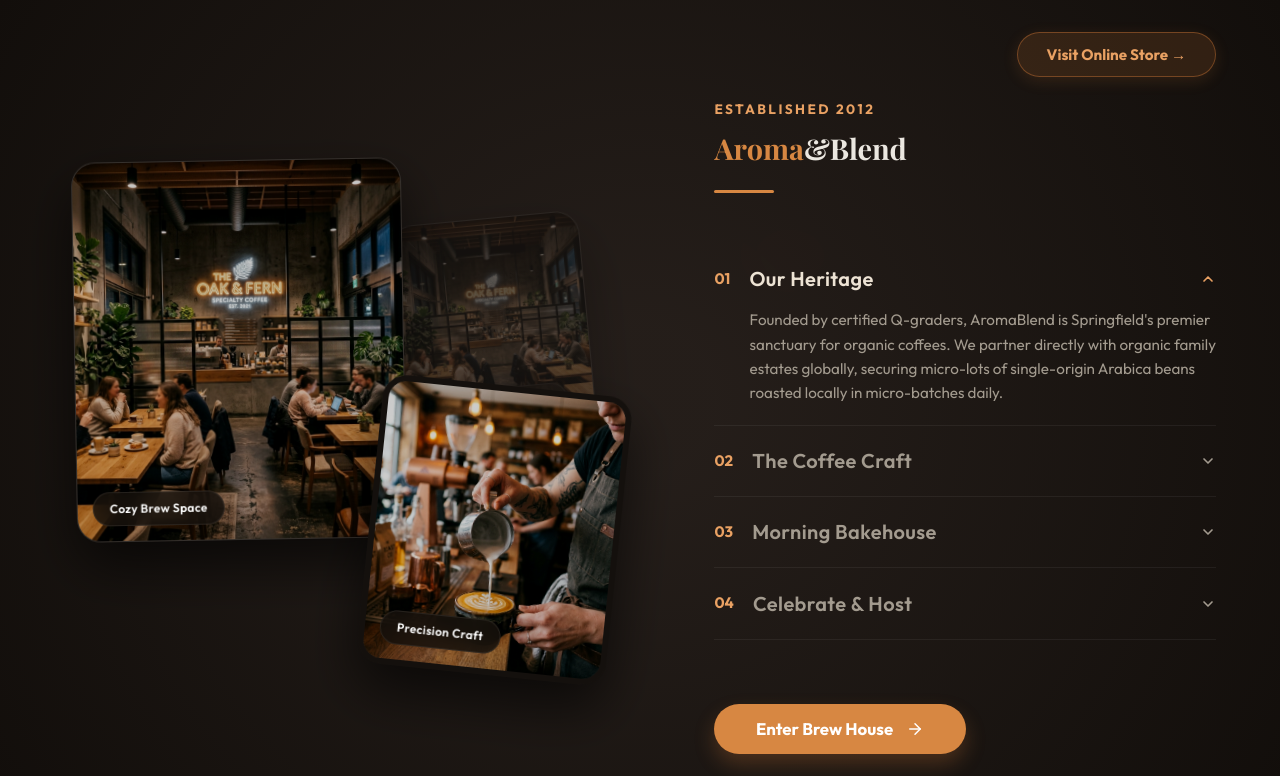
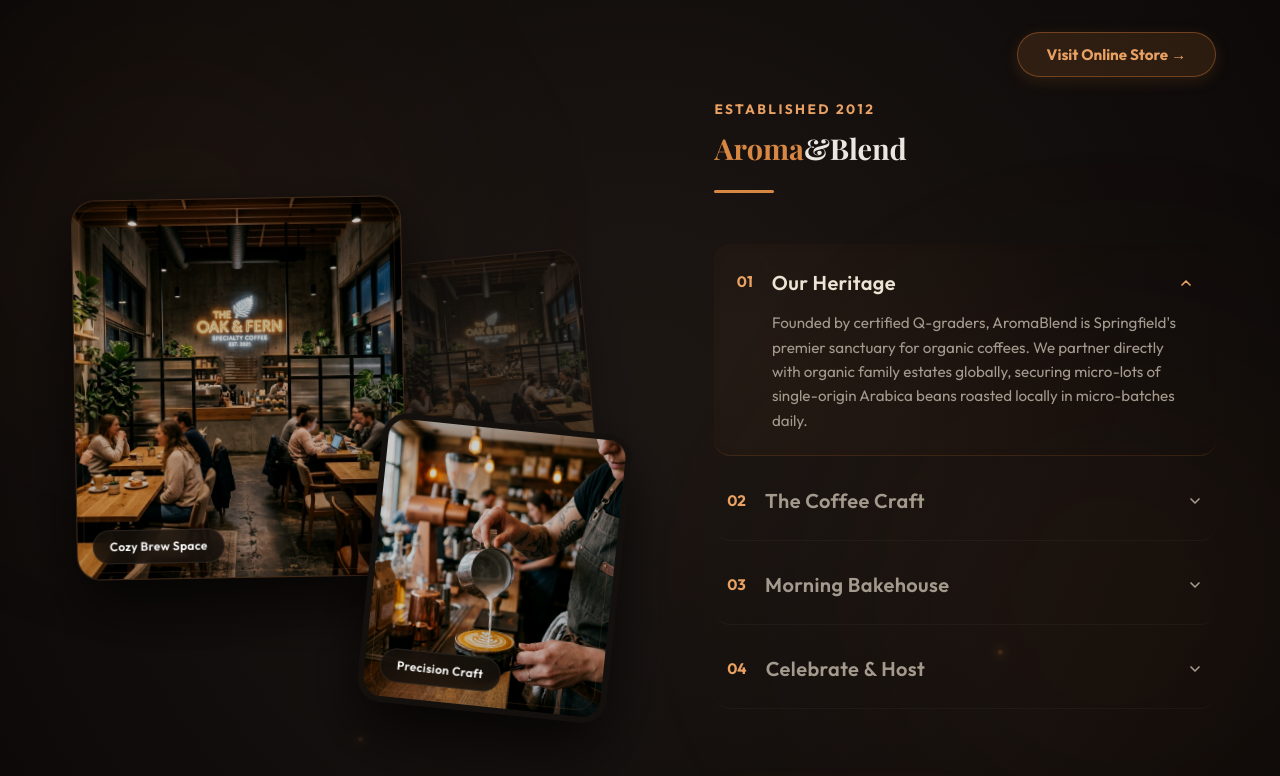
Before and after one commit to aryn247/cafe-demo, a website built with Vite: page index.html in a window 1280 px wide. Shown: the top 776 px of the page. Built offline with nearby package versions, Linux system fonts and the light colour scheme; animation ran at ten frames a second; files whose address does not match are found by name; a web font is replaced by a local one.

Commit message:
design: upgrade welcome gateway screen with floating sparks, warm gradients, luxury framing outlines, and cinematic zoom-out split transition

```diff
--- a/index.html
+++ b/index.html
@@ -13,6 +13,19 @@
   <body>
     <!-- Welcome Full-Page Overlay Page (Asymmetric Magazine Design) -->
     <div class="welcome-overlay" id="welcome-screen">
+      <!-- Ambient Luxury Glow Effects -->
+      <div class="welcome-ambient-glow glow-1"></div>
+      <div class="welcome-ambient-glow glow-2"></div>
+
+      <!-- Living Embers Floating Particle Effect -->
+      <div class="welcome-particles">
+        <div class="warm-particle p-1"></div>
+        <div class="warm-particle p-2"></div>
+        <div class="warm-particle p-3"></div>
+        <div class="warm-particle p-4"></div>
+        <div class="warm-particle p-5"></div>
+      </div>
+
       <!-- Visit Online Store Header Gateway (Top-Right) -->
       <div class="welcome-header-bar">
         <button id="welcome-visit-store-btn" class="welcome-store-btn">Visit Online Store &rarr;</button>
--- a/src/main.js
+++ b/src/main.js
@@ -175,7 +175,10 @@
 function setupEventListeners() {
   // Welcome Overlay click
   const closeWelcome = () => {
-    dom.welcomeScreen.classList.add('fade-out');
+    dom.welcomeScreen.classList.add('exit-active');
+    setTimeout(() => {
+      dom.welcomeScreen.classList.add('fade-out');
+    }, 700);
   };
   dom.welcomeEnterBtnMain.addEventListener('click', closeWelcome);
   dom.welcomeVisitStoreBtn.addEventListener('click', closeWelcome);
--- a/src/style.css
+++ b/src/style.css
@@ -59,10 +59,10 @@
   left: 0;
   width: 100vw;
   height: 100vh;
-  background: radial-gradient(circle at center, rgba(37, 30, 26, 0.99) 10%, rgba(18, 14, 11, 1) 100%);
+  background: radial-gradient(circle at center, rgba(28, 22, 19, 0.99) 10%, rgba(12, 9, 8, 1) 100%);
   backdrop-filter: blur(25px);
   z-index: 1000;
-  transition: opacity 0.8s cubic-bezier(0.16, 1, 0.3, 1), transform 0.8s cubic-bezier(0.16, 1, 0.3, 1);
+  transition: opacity 0.8s cubic-bezier(0.16, 1, 0.3, 1), transform 0.8s cubic-bezier(0.16, 1, 0.3, 1), background 0.8s ease, backdrop-filter 0.8s ease;
   overflow-y: auto;
   padding: 4rem 5%;
   display: block;
@@ -70,8 +70,95 @@
 
 .welcome-overlay.fade-out {
   opacity: 0;
-  transform: scale(1.06);
+  transform: scale(1.04);
   pointer-events: none;
+}
+
+/* Cinematic Split Exit Transformations */
+.welcome-overlay.exit-active {
+  background: radial-gradient(circle at center, rgba(28, 22, 19, 0) 10%, rgba(12, 9, 8, 0) 100%) !important;
+  backdrop-filter: blur(0px) !important;
+}
+
+.welcome-overlay.exit-active .welcome-collage {
+  transform: scale(0.92) translateX(-120px) rotate(-6deg) !important;
+  opacity: 0 !important;
+}
+
+.welcome-overlay.exit-active .welcome-editorial {
+  transform: scale(0.94) translateX(120px) rotate(2deg) !important;
+  opacity: 0 !important;
+}
+
+/* Ambient Drifting Glow Spheres */
+.welcome-ambient-glow {
+  position: absolute;
+  width: 700px;
+  height: 700px;
+  border-radius: 50%;
+  background: radial-gradient(circle, rgba(217, 125, 56, 0.06) 0%, transparent 70%);
+  filter: blur(90px);
+  pointer-events: none;
+  z-index: 0;
+}
+
+.welcome-ambient-glow.glow-1 {
+  top: -15%;
+  left: -15%;
+  animation: drift-glow-1 25s ease-in-out infinite alternate;
+}
+
+.welcome-ambient-glow.glow-2 {
+  bottom: -20%;
+  right: -15%;
+  animation: drift-glow-2 30s ease-in-out infinite alternate;
+}
+
+@keyframes drift-glow-1 {
+  0% { transform: translate(0, 0) scale(1); }
+  100% { transform: translate(140px, 90px) scale(1.25); }
+}
+
+@keyframes drift-glow-2 {
+  0% { transform: translate(0, 0) scale(1.15); }
+  100% { transform: translate(-120px, -100px) scale(0.9); }
+}
+
+/* Living Embers Floating Particle System */
+.welcome-particles {
+  position: absolute;
+  top: 0;
+  left: 0;
+  width: 100%;
+  height: 100%;
+  overflow: hidden;
+  pointer-events: none;
+  z-index: 1;
+}
+
+.warm-particle {
+  position: absolute;
+  width: 4px;
+  height: 4px;
+  border-radius: 50%;
+  background: rgba(217, 125, 56, 0.35);
+  box-shadow: 0 0 10px rgba(217, 125, 56, 0.7);
+  opacity: 0;
+  bottom: -15px;
+  animation: particle-rise 15s linear infinite;
+}
+
+.warm-particle.p-1 { left: 8%; animation-delay: 0s; animation-duration: 20s; width: 3px; height: 3px; }
+.warm-particle.p-2 { left: 28%; animation-delay: 4s; animation-duration: 24s; width: 5px; height: 5px; }
+.warm-particle.p-3 { left: 52%; animation-delay: 8s; animation-duration: 18s; width: 2.5px; height: 2.5px; }
+.warm-particle.p-4 { left: 78%; animation-delay: 2s; animation-duration: 22s; width: 4.5px; height: 4.5px; }
+.warm-particle.p-5 { left: 92%; animation-delay: 11s; animation-duration: 26s; width: 3px; height: 3px; }
+
+@keyframes particle-rise {
+  0% { transform: translateY(0) scale(0.8) rotate(0deg); opacity: 0; }
+  12% { opacity: 0.65; }
+  85% { opacity: 0.65; }
+  100% { transform: translateY(-112vh) scale(1.3) rotate(360deg); opacity: 0; }
 }
 
 .welcome-header-bar {
@@ -127,10 +214,23 @@
   position: absolute;
   border-radius: 24px;
   overflow: hidden;
-  box-shadow: 0 25px 55px rgba(0,0,0,0.65);
-  background: hsl(var(--color-bg-card));
-  border: 1px solid rgba(255,255,255,0.06);
-  transition: var(--transition-smooth);
+  box-shadow: 0 30px 65px rgba(0, 0, 0, 0.75);
+  background: #171310;
+  border: 1px solid rgba(217, 125, 56, 0.22);
+  transition: var(--transition-smooth);
+}
+
+.collage-item::before {
+  content: '';
+  position: absolute;
+  top: 6px;
+  left: 6px;
+  right: 6px;
+  bottom: 6px;
+  border: 1px solid rgba(217, 125, 56, 0.12);
+  border-radius: 18px;
+  pointer-events: none;
+  z-index: 10;
 }
 
 .collage-item img {
@@ -253,9 +353,11 @@
 }
 
 .accordion-item {
-  border-bottom: 1px solid rgba(255,255,255,0.06);
-  padding: 1.2rem 0;
+  border-bottom: 1px solid rgba(255,255,255,0.04);
+  padding: 1.4rem 0.8rem;
   cursor: pointer;
+  border-radius: 16px;
+  margin-bottom: 0.4rem;
   transition: var(--transition-smooth);
 }
 
@@ -302,6 +404,14 @@
 }
 
 /* Active Accordion States */
+.accordion-item.active {
+  background: radial-gradient(circle at 12% 50%, rgba(217, 125, 56, 0.05) 0%, rgba(0,0,0,0) 80%);
+  border-color: rgba(217, 125, 56, 0.15);
+  padding-left: 1.4rem;
+  padding-right: 1.4rem;
+  box-shadow: inset 0 0 15px rgba(217, 125, 56, 0.02);
+}
+
 .accordion-item.active .accordion-header h3 {
   color: hsl(var(--color-accent-cream));
 }
```
Also changed, not shown: server/db.json (+4 -4 lines).
